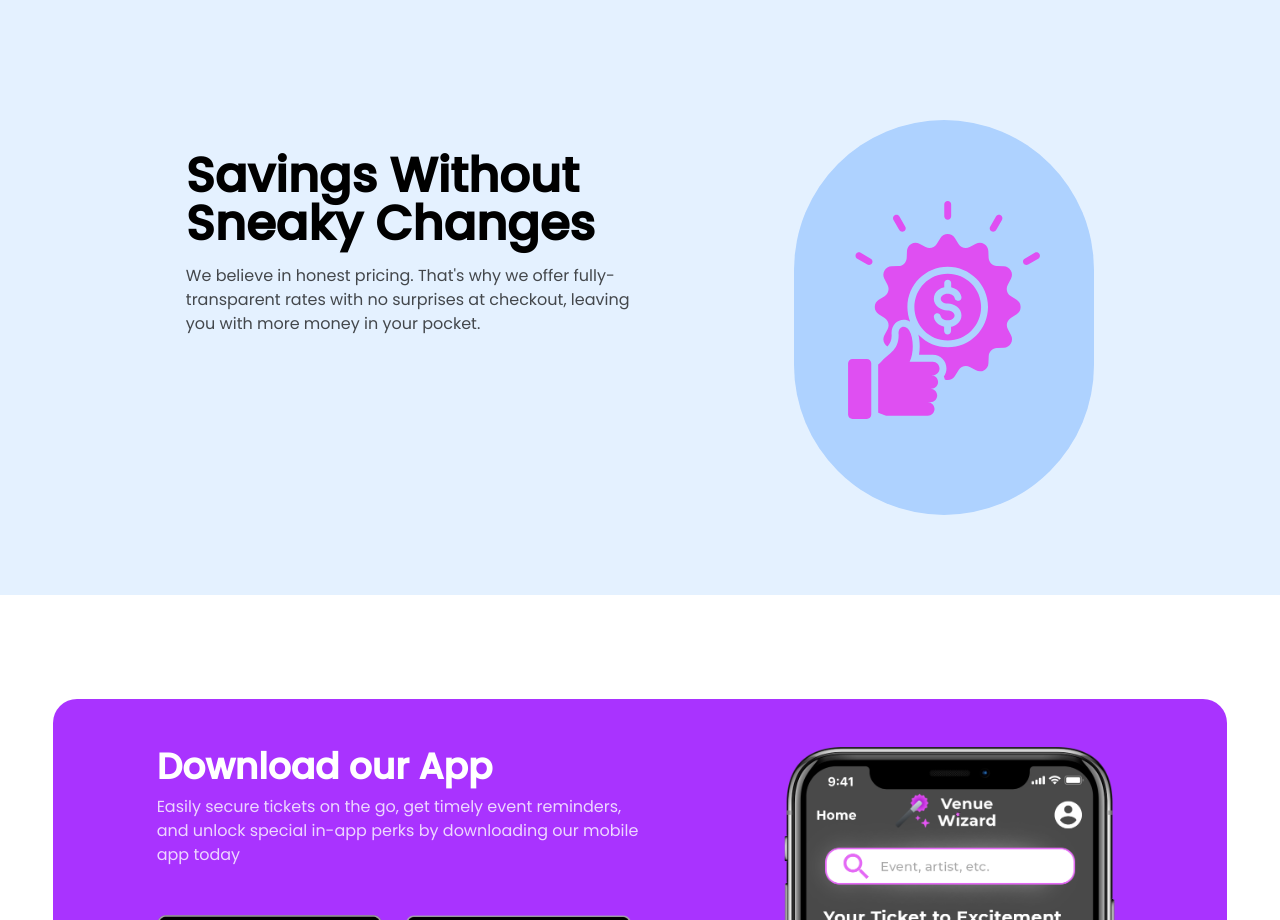
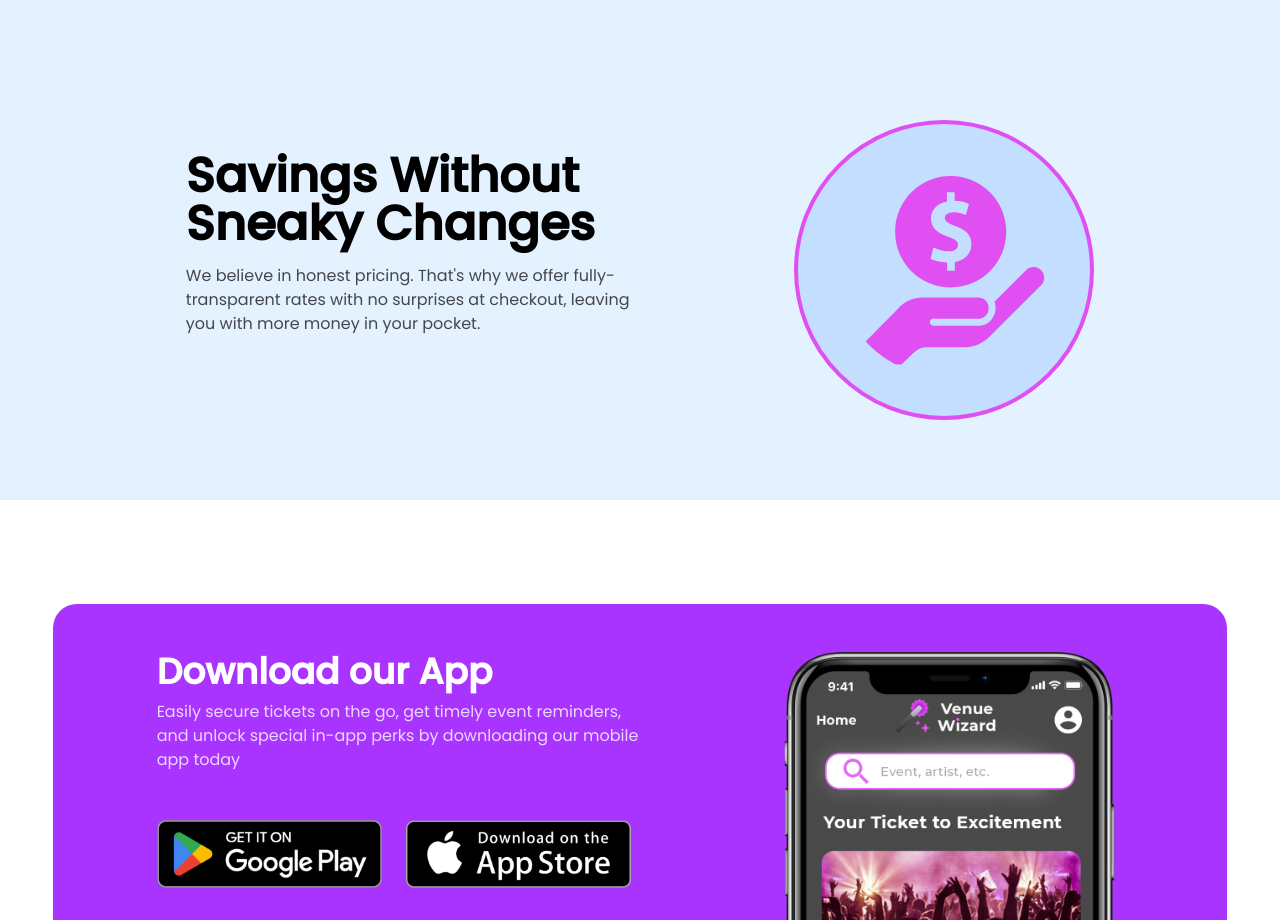
Before and after one commit to 10richard/venue-wizard, a React (Vite) app: page / in a window 1280 px wide. Shown: the part 2820-3740 px from the top of the page. Built offline with nearby package versions, Linux system fonts and the light colour scheme.

Commit message:
Change new pricing icon and delete old one

```diff
--- a/src/components/Pricing.tsx
+++ b/src/components/Pricing.tsx
@@ -1,4 +1,4 @@
-import pricingIcon from "../assets/best-price-icon.svg";
+import pricingIcon from "../assets/save-money.svg";
 
 const Pricing = () => {
   return (
@@ -19,29 +19,11 @@ const Pricing = () => {
         </div>
 
         <img
-          className="w-[300px] bg-babyblue rounded-full px-10 pb-10 pt-20"
+          className="w-[300px] bg-babyblue/60 rounded-full p-10 border-pink border-4"
           src={pricingIcon}
           alt="Best price icon"
         />
       </div>
-
-      {/* Add slanted bg color
-      <div className="w-5/6 flex max-[1110px]:gap-16 justify-around items-center">
-        <div className="min-[1110px]:w-1/3 min-[1110px]:self-start max-[1110px]:text-center w-5/6">
-          <h1 className="text-4xl font-bold mb-6">Tired of hidden fees?</h1>
-          <h1 className="max-[1110px]:text-3xl text-4xl font-bold mb-6">
-            Savings Without Sneaky Charges.
-          </h1>
-          <p className="text-lg max-[1300px]:text-sm">
-            We believe in honest pricing. That's why we offer fully-transparent
-            rates with no surprises at checkout, leaving you with more money in
-            your pocket.
-          </p>
-        </div>
-        Change color of coin from black to pink or some shit,
-        maybe incorporate different shades
-        <img className="" src={pricingIcon} alt="Pricing Icon" />
-      </div> */}
     </section>
   );
 };
```
Also changed, not shown: src/assets/save-money.svg (added).
